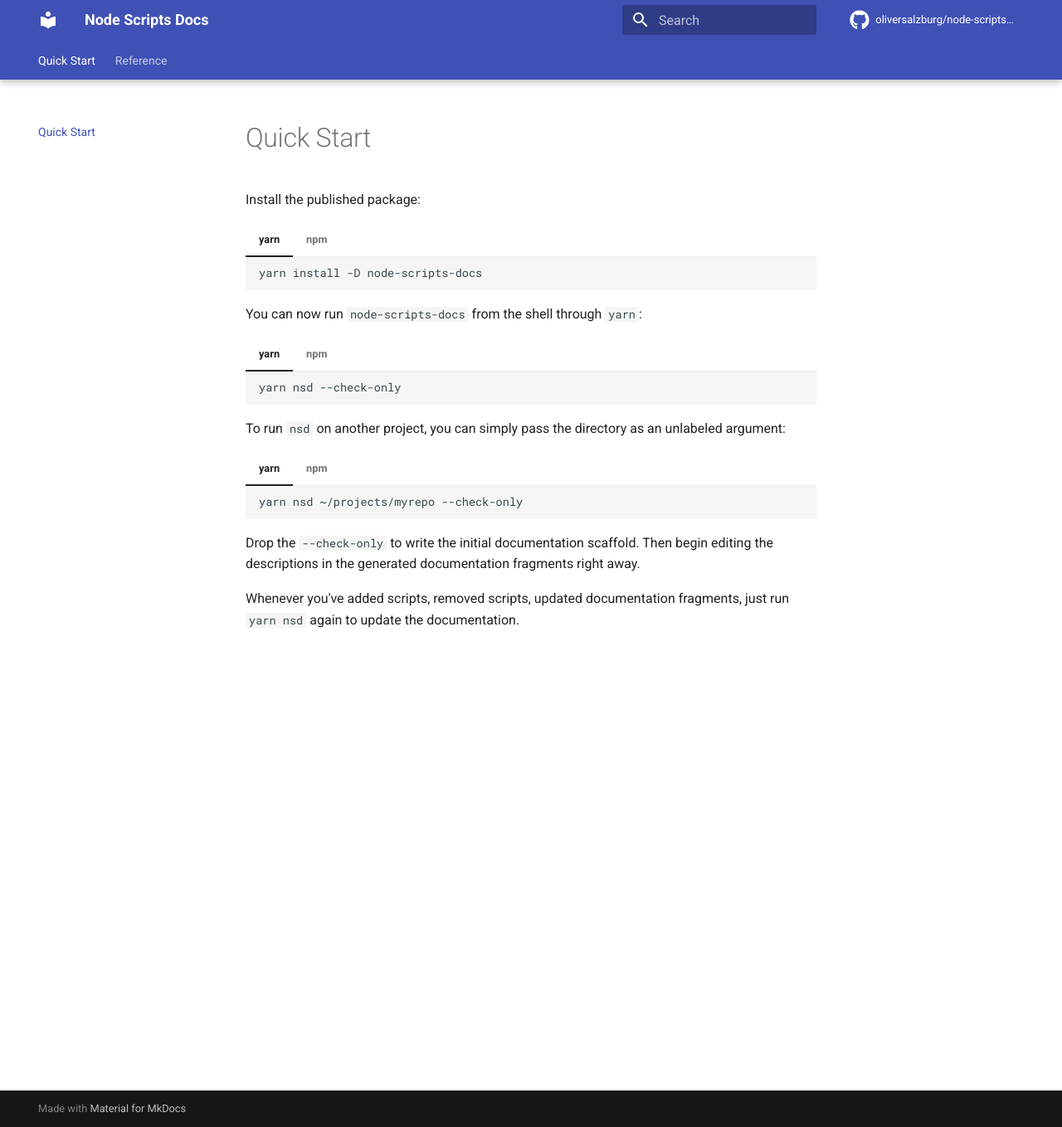
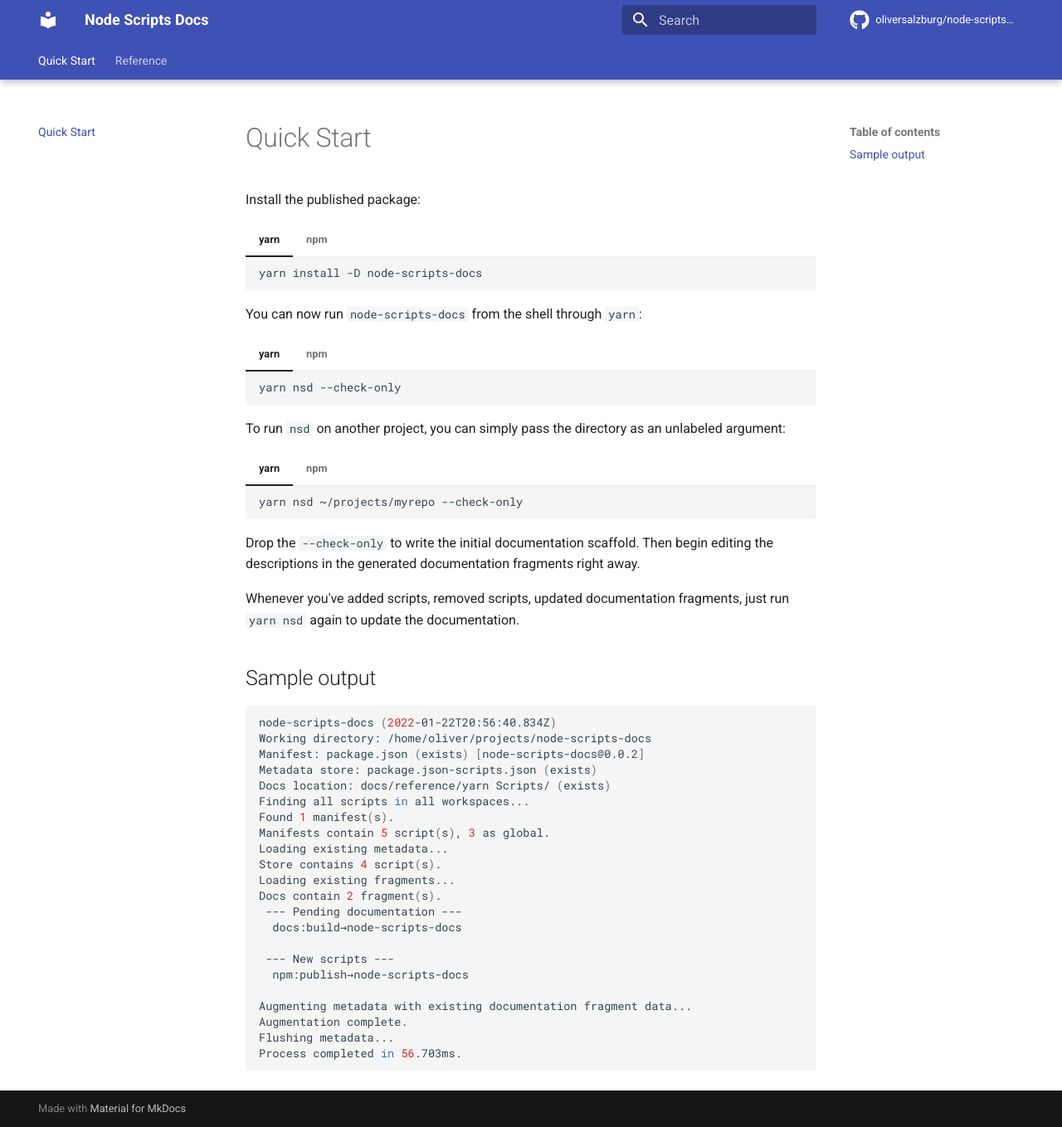
Before and after one commit to oliversalzburg/node-scripts-docs, an MkDocs documentation site: the page built from docs/index.md, in a window 1280 px wide and 1359 px high. Shown: the whole window at 83% size. Built offline with MkDocs 1.6.1 and Material for MkDocs 9.7.7, drawn with Linux system fonts in a browser that asks for light colours; comment, search, counter and statistics services are not loaded.

Commit message:
docs: Update documentation

````diff
--- a/docs/index.md
+++ b/docs/index.md
@@ -45,3 +45,30 @@ To run `nsd` on another project, you can simply pass the directory as an unlabel
 Drop the `--check-only` to write the initial documentation scaffold. Then begin editing the descriptions in the generated documentation fragments right away.
 
 Whenever you've added scripts, removed scripts, updated documentation fragments, just run `yarn nsd` again to update the documentation.
+
+## Sample output
+
+```shell
+node-scripts-docs (2022-01-22T20:56:40.834Z)
+Working directory: /home/oliver/projects/node-scripts-docs
+Manifest: package.json (exists) [node-scripts-docs@0.0.2]
+Metadata store: package.json-scripts.json (exists)
+Docs location: docs/reference/yarn Scripts/ (exists)
+Finding all scripts in all workspaces...
+Found 1 manifest(s).
+Manifests contain 5 script(s), 3 as global.
+Loading existing metadata...
+Store contains 4 script(s).
+Loading existing fragments...
+Docs contain 2 fragment(s).
+ --- Pending documentation ---
+  docs:build→node-scripts-docs
+
+ --- New scripts ---
+  npm:publish→node-scripts-docs
+
+Augmenting metadata with existing documentation fragment data...
+Augmentation complete.
+Flushing metadata...
+Process completed in 56.703ms.
+```
````
Also changed, not shown: docs/reference/yarn Scripts/.docs:build.md (+1 -1 lines), docs/reference/yarn Scripts/.npm:publish.md (added, +12 -0 lines), docs/reference/yarn Scripts/index.md (+13 -0 lines), package.json-scripts.json (+7 -0 lines).
